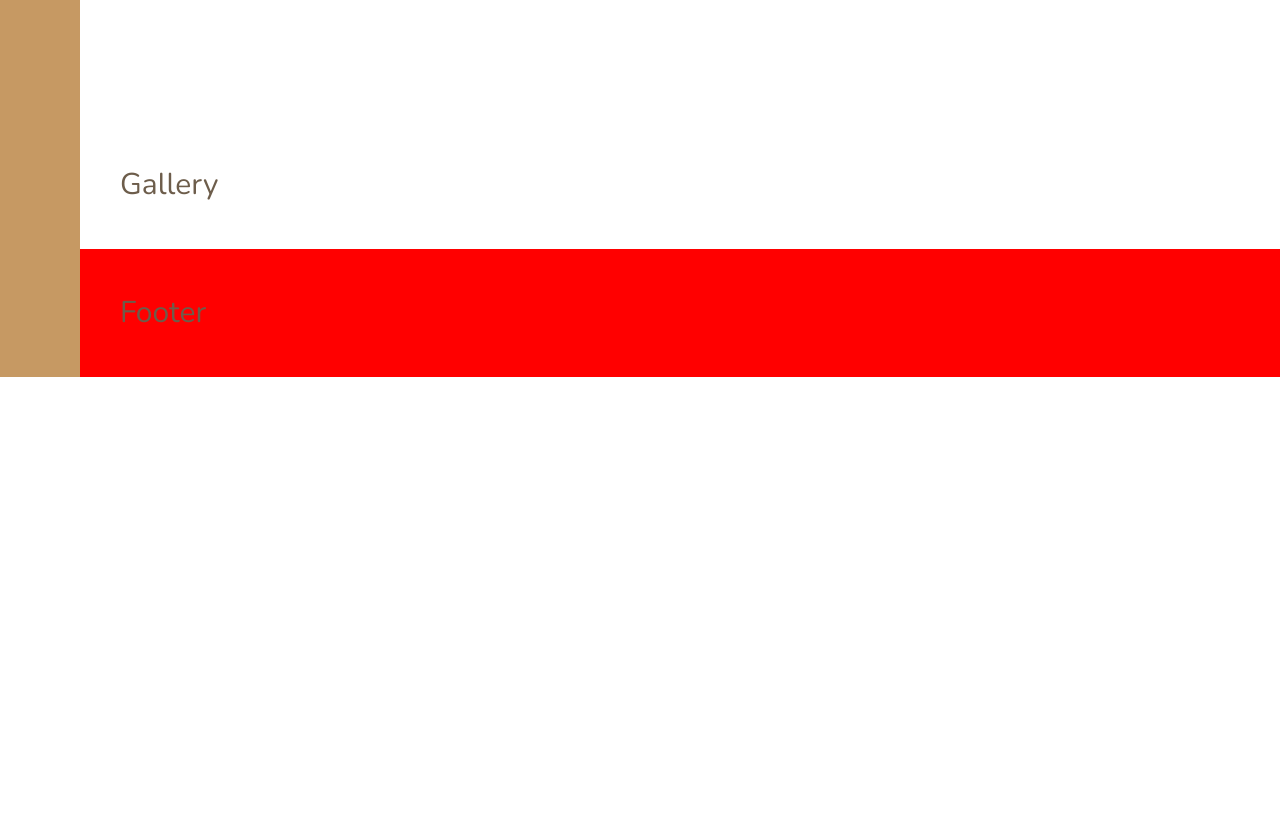
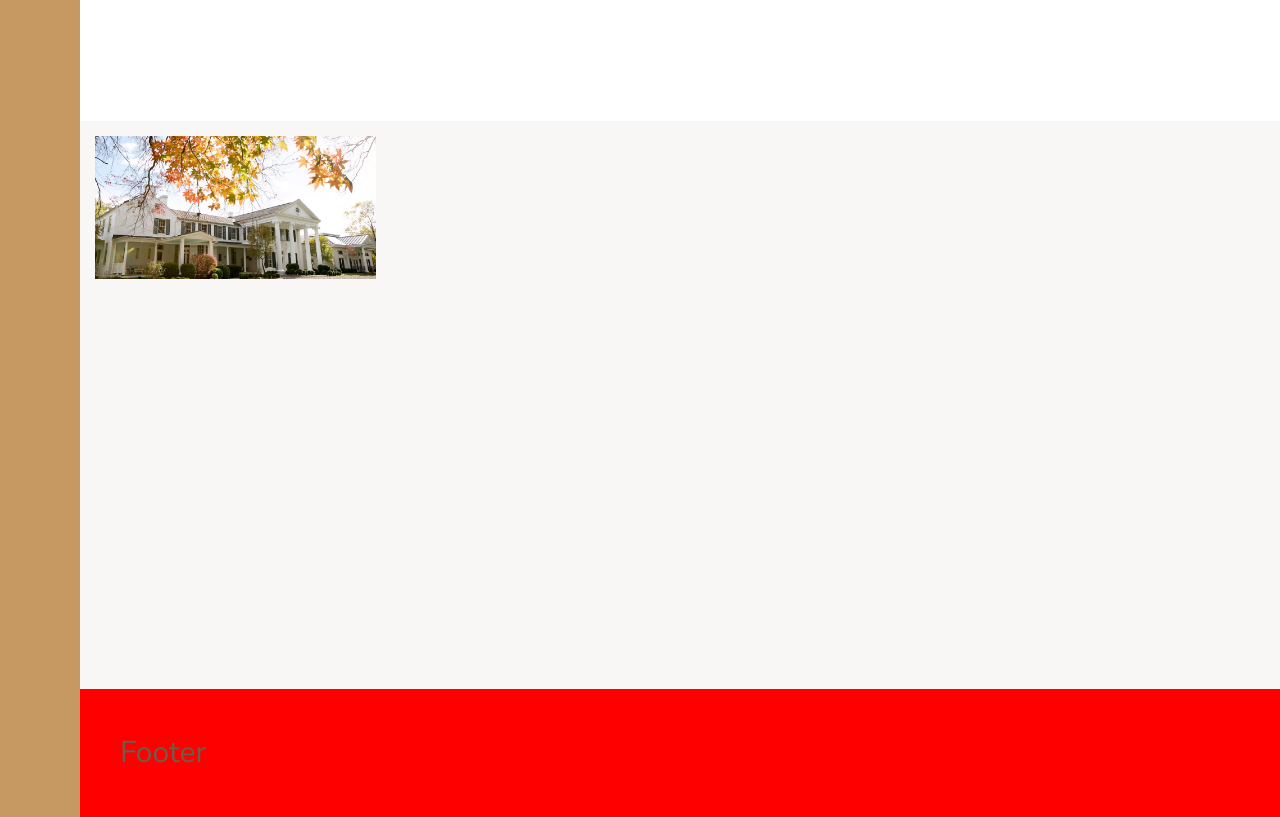
Before and after one commit to tihomirtx88/NexterApp, a website: page index.html in a window 1280 px wide. Shown: the part 3160-3977 px from the top of the page. Before the commit the page ends 3537 px from the top, so only its background shows below. Drawn offline with nearby package versions, Linux system fonts and the light colour scheme.

Commit message:
Building gallery section part one

```diff
--- a/index.html
+++ b/index.html
@@ -288,7 +288,9 @@
         </section>
 
        <section class="gallery">
-          Gallery
+          <figure class="gallery__item gallery__item--1">
+            <img src="img/gal-1.jpeg" alt="Gallery Image 1" class="gallery__img">
+          </figure>
        </section>
 
        <footer class="footer">
--- a/sass/_gallery.scss
+++ b/sass/_gallery.scss
@@ -1,4 +1,25 @@
 .gallery{
-    background-color: $font-display;
+    background-color: $color-grey-light-1;
     grid-column: full-start / full-end;
+
+    display: grid;
+    grid-template-columns: repeat(8, 1fr);
+    grid-template-rows: repeat(7, 5vw);
+    grid-gap: 1.5rem;
+    padding: 1.5rem;
+
+    &__item{
+        &--1{
+            grid-row: 1 / span 2;
+            grid-column: 1 / span 2;
+        }
+    }
+
+    &__img{
+        display: inline-block;
+        width: 100%;
+        height: 100%;
+        object-fit: cover;
+    }
+
 }
```
Also changed, not shown: css/style.css.
